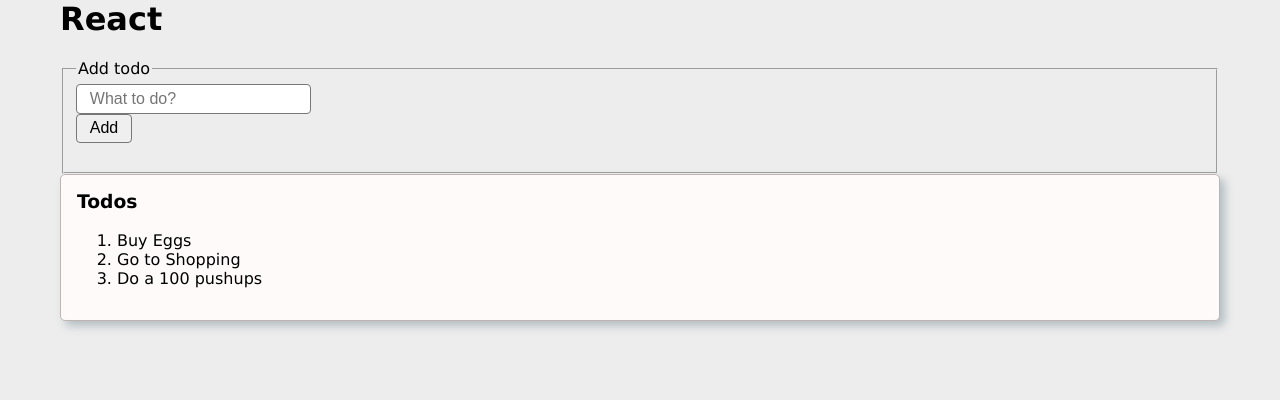
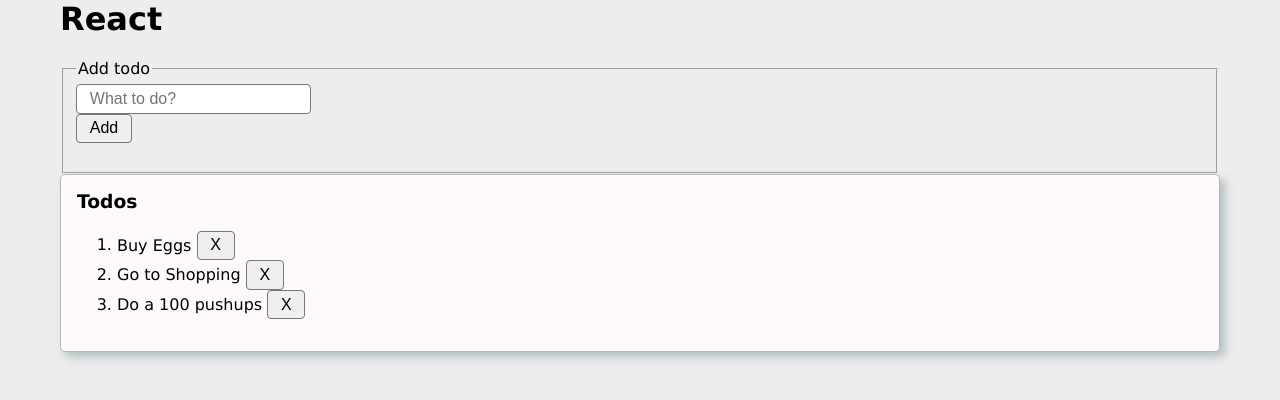
Before and after one commit to MariusCodeAcademy/feu2-06_r_useEffect_input_forms, a React (Vite) app: page / in a window 1280 px wide. Shown: the top 400 px of the page. Built offline with nearby package versions, Linux system fonts and the light colour scheme.

Commit message:
todosAfterDelete

```diff
--- a/src/components/Todos.jsx
+++ b/src/components/Todos.jsx
@@ -28,9 +28,22 @@ function Todos(props) {
     };
     // nekeisdamas orginalo atnaujinti todosArr su todosArr versija turinciam nauja todo
     // negalim keisti newTodoValue reiksmes tiesiogiai su push ar dar kazkuo
-    const newTodoValueCopyWithNewTodo = [...todosArr, newTodoObj];
+    // const newTodoArrCopyWithNewTodo = [...todosArr, newTodoObj];
+    const newTodoArrCopy = todosArr.slice();
+    newTodoArrCopy.push(newTodoObj);
 
-    setTodosArr((prevTodosArr) => newTodoValueCopyWithNewTodo);
+    setTodosArr(newTodoArrCopy);
+  }
+
+  function deleteTodoHandler(idToDelete) {
+    //
+    console.log('delete', idToDelete);
+    setTodosArr((prevTodoArr) => {
+      const todosAfterDelete = prevTodoArr.filter(
+        (tObj) => tObj.id != idToDelete
+      );
+      return todosAfterDelete;
+    });
   }
 
   return (
@@ -51,7 +64,10 @@ function Todos(props) {
         <h3>Todos</h3>
         <ol>
           {todosArr.map((tObj) => (
-            <li key={tObj.id}>{tObj.value}</li>
+            <li key={tObj.id}>
+              {tObj.value}{' '}
+              <button onClick={() => deleteTodoHandler(tObj.id)}>X</button>
+            </li>
           ))}
         </ol>
       </div>
```
